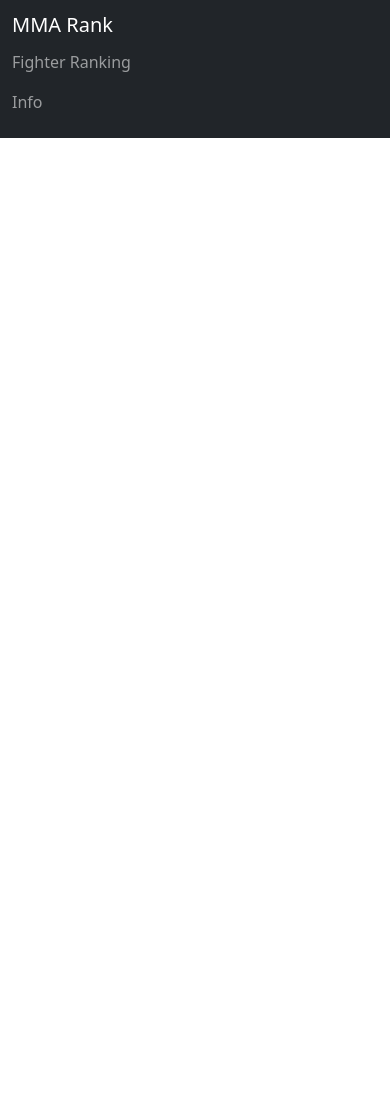
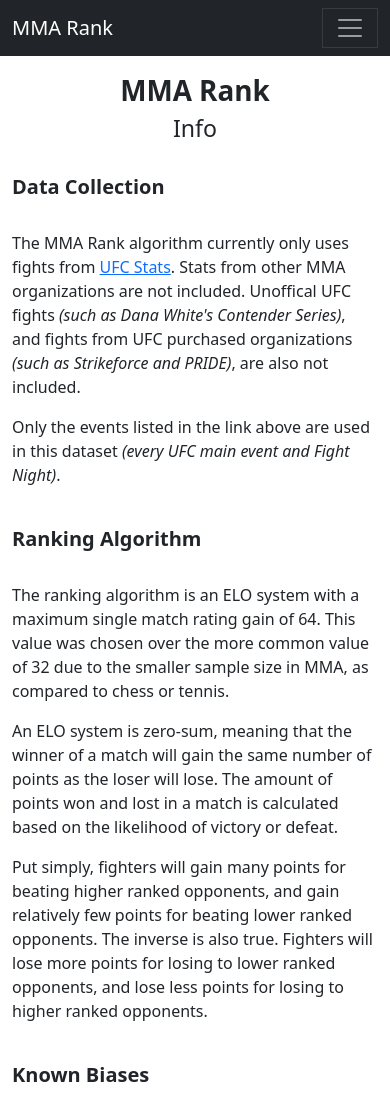
Before and after one commit to ethancoote/UFC-Fighter-Rank, a website: page public/info.html in a window 390 px wide. Before the commit the page ends 844 px from the top, so only its background shows below. Drawn offline with nearby package versions, Linux system fonts and the light colour scheme.

Commit message:
adding info page

```diff
--- a/public/info.html
+++ b/public/info.html
@@ -15,22 +15,54 @@
     <title>MMA Rank | Info</title>
 </head>
 <body>
-    <nav class="navbar navbar-expand-lg navbar-dark bg-dark fixed-top">
+    <nav class="navbar navbar-expand-sm navbar-dark bg-dark fixed-top">
+        <div class="collapse" id="navbarOptions">
+            <a class="btn btn-dark" href="index.html">Fighter Ranking</a>
+            <br>
+            <a class="btn btn-dark" href="">Info</a>
+        </div>
         <div class="container-fluid">
-            <a class="navbar-brand mb-0 h1">MMA Rank</a>
-            <!--<button class="navbar-toggler" type="button" data-bs-toggle="collapse" data-bs-target="#navbarNav" aria-controls="navbarNav" aria-expanded="false" aria-label="Toggle navigation">
-                <span class="navbar-toggler-icon"></span>
-            </button>-->
-            <div class="collapse navbar-collapse show" id="navbarNav">
-                <div class="navbar-nav me-auto mb-2 mb-lg-0">
+            <a class="navbar-brand mb-0 h1 layout">MMA Rank</a>
+            <div class="collapse navbar-collapse">
+                <div class="navbar-nav mr-auto">
                     <a class="nav-link" href="index.html">Fighter Ranking</a>
                     <a class="nav-link" href="">Info</a>
                 </div>
             </div>
+            <button class="navbar-toggler" type="button" data-toggle="collapse" data-target="#navbarOptions" aria-controls="navbarOptions" aria-label="Toggle navigation" aria-expanded="false">
+                <span class="navbar-toggler-icon"></span>
+            </button>
         </div>
     </nav>
     <br>
+
     <h1 style="text-align: center; padding-top: 50px;"><b>MMA Rank</b></h1>
+    <h3 style="text-align: center;">Info</h3><br>
+
+
+    <div class="container" style="max-width: 650px;">
+        <h5><b>Data Collection</b></h5><br>
+        <p>The MMA Rank algorithm currently only uses fights from <a href="http://www.ufcstats.com/statistics/events/completed?page=all">UFC Stats</a>.
+            Stats from other MMA organizations are not included. Unoffical UFC fights <i>(such as Dana White's Contender Series)</i>,
+            and fights from UFC purchased organizations <i>(such as Strikeforce and PRIDE)</i>, are also not included. </p>
+
+        <p>Only the events listed in the link above are used in this dataset <i>(every UFC main event and Fight Night)</i>.</p><br>
+
+        <h5><b>Ranking Algorithm</b></h5><br>
+        <p>The ranking algorithm is an ELO system with a maximum single match rating gain of 64. This value was chosen over the more
+            common value of 32 due to the smaller sample size in MMA, as compared to chess or tennis.
+        </p>
+        <p>An ELO system is zero-sum, meaning that the winner of a match will gain the same number of points as the loser will lose.
+            The amount of points won and lost in a match is calculated based on the likelihood of victory or defeat.
+        </p>
+
+        <p>Put simply,
+            fighters will gain many points for beating higher ranked opponents, and gain relatively few points for beating lower ranked opponents.
+            The inverse is also true. Fighters will lose more points for losing to lower ranked opponents, and lose less points for losing to
+            higher ranked opponents.</p><br>
+
+        <h5><b>Known Biases</b></h5>
+    </div>
 
     <script
             src="https://code.jquery.com/jquery-3.4.1.slim.min.js"
```
Also changed, not shown: public/index.html (+1 -1 lines).
